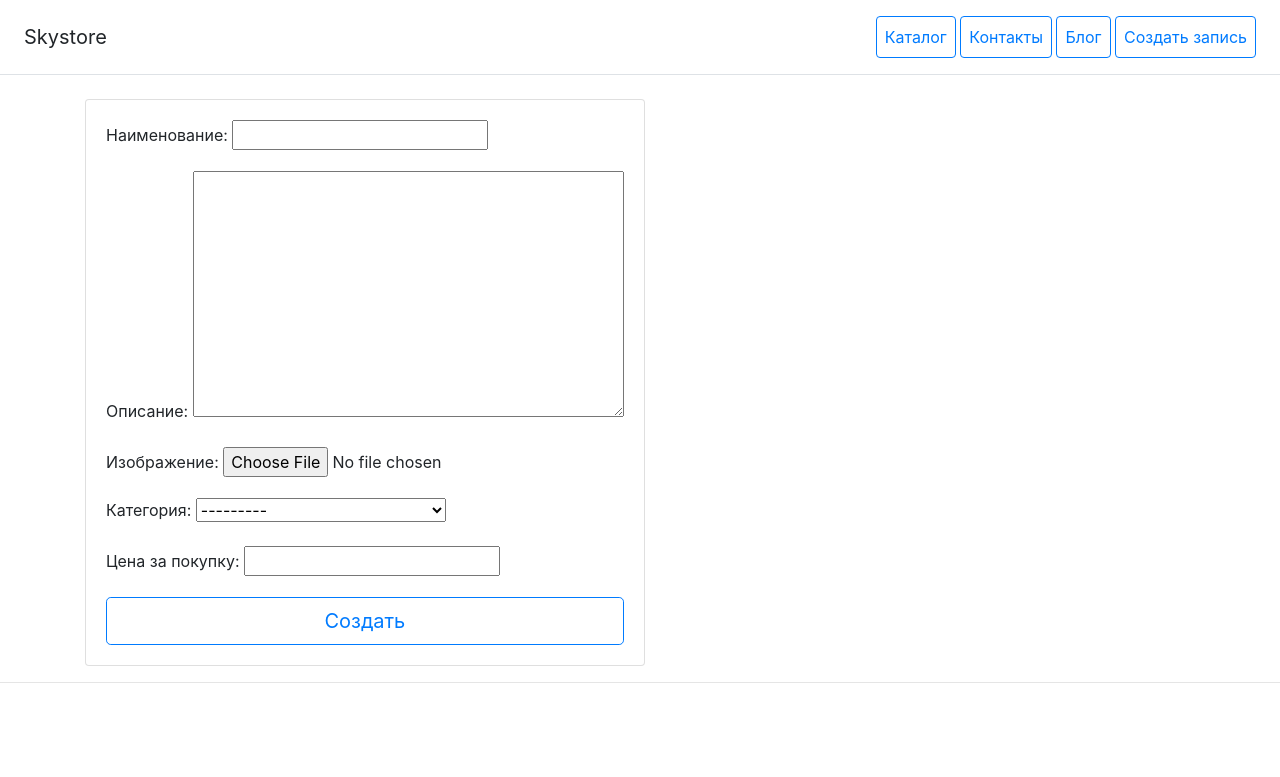
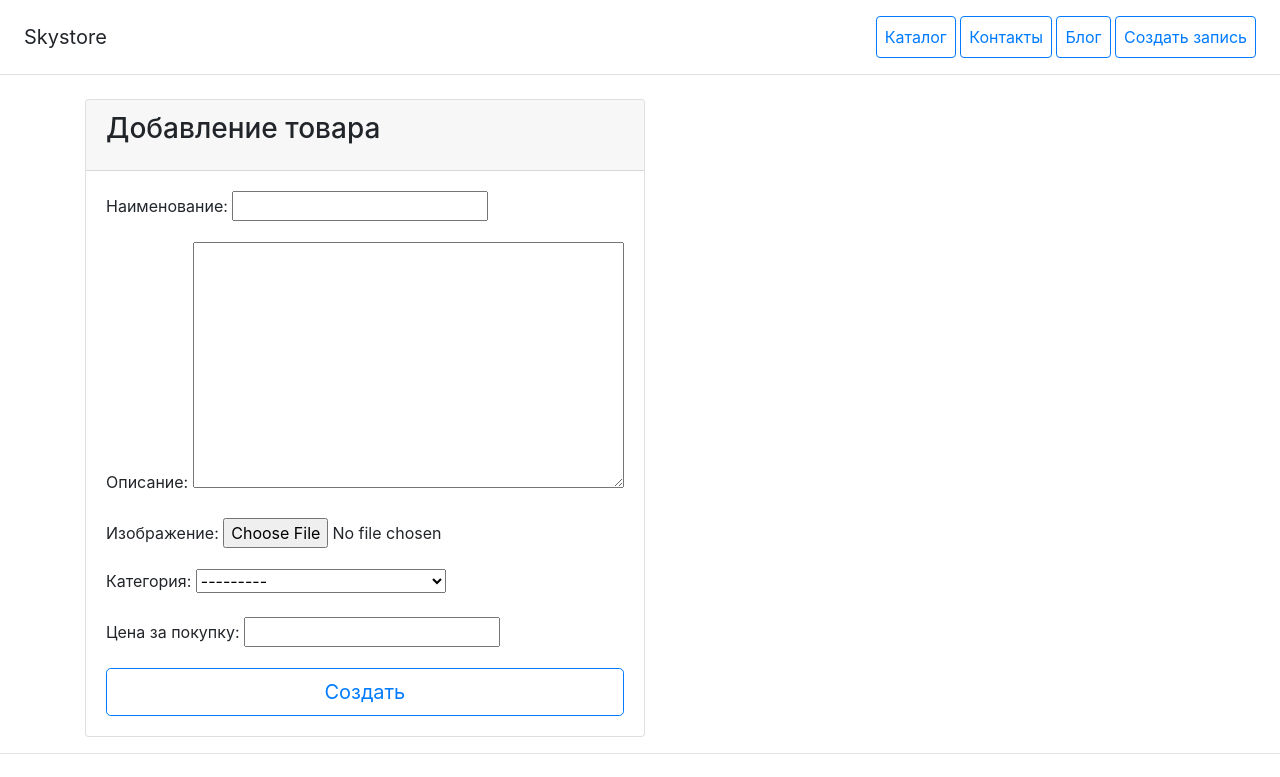
Before and after one commit to helen597/django_project, a Django app: page /catalog/create/ in a window 1280 px wide. Shown: the top 777 px of the page. Run offline with Django 5.2, Linux system fonts and the light colour scheme; data comes from the database, SQL or seed files in the repository; some libraries are stand-ins or nearby versions.

Commit message:
edit form

```diff
--- a/catalog/templates/catalog/product_form.html
+++ b/catalog/templates/catalog/product_form.html
@@ -4,6 +4,15 @@
 <div class="container mt-4">
     <div class="row">
         <div class="card">
+            <div class="card-header">
+                <h3 class="card-title">
+                    {% if object %}
+                            Редактирование
+                        {% else %}
+                            Добавление товара
+                        {% endif %}
+                </h3>
+            </div>
             <div class="card-body">
                 <form method="post" action="" class="form-floating" enctype="multipart/form-data">
                     {% csrf_token %}
```
